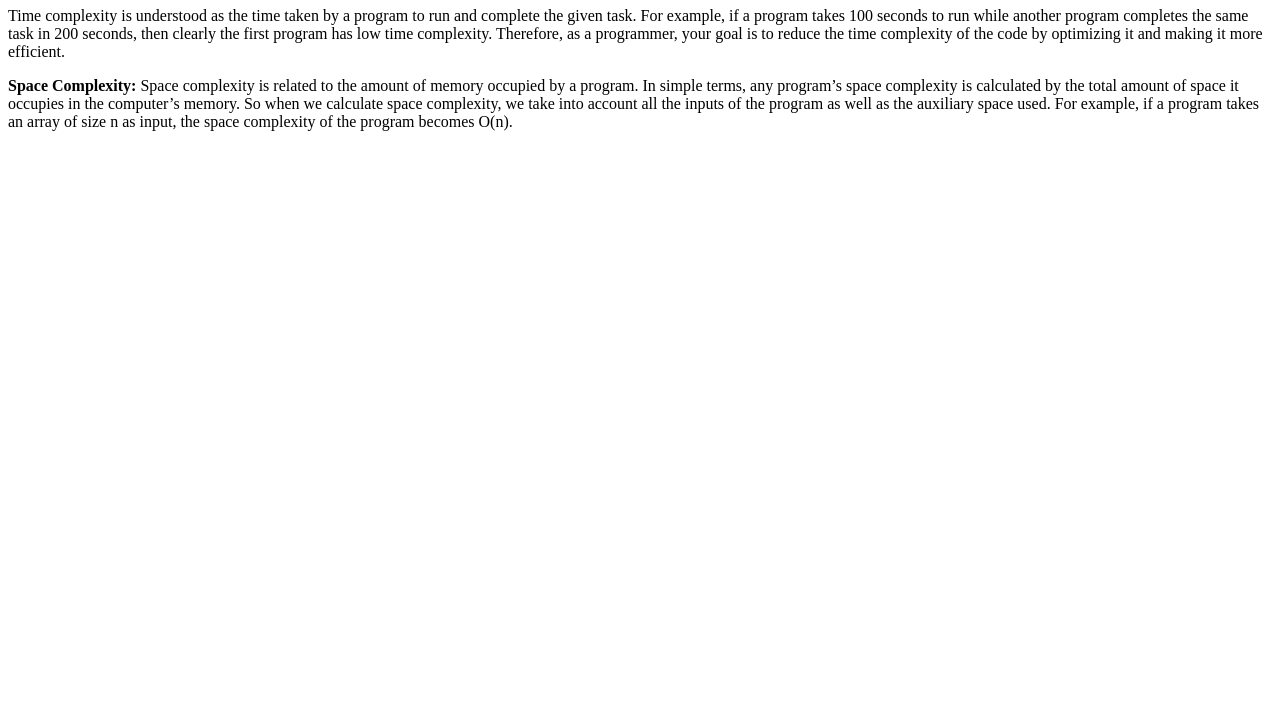
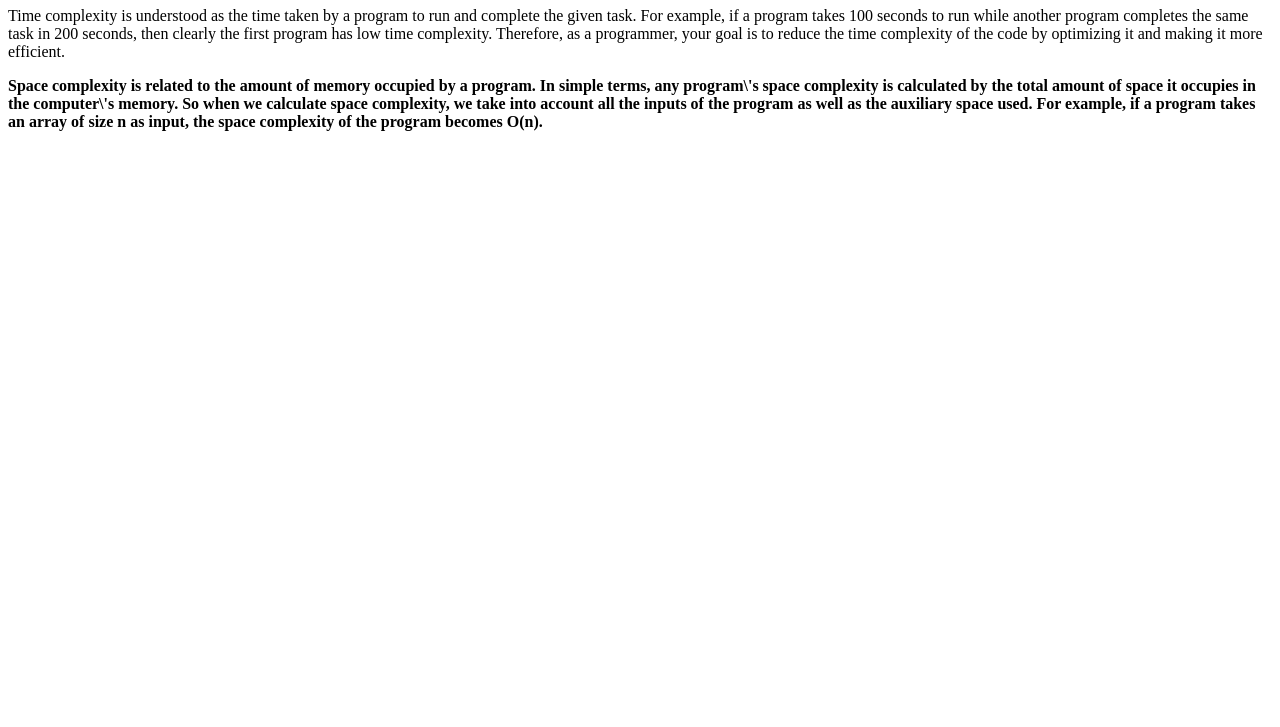
Before and after one commit to acciojob/time-and-space-complexity-venneladubbewar, a website: page main.html in a window 1280 px wide. Shown: the part 73-800 px from the top of the page. Drawn offline with Linux system fonts and the light colour scheme.

Commit message:
created a submission

```diff
--- a/main.html
+++ b/main.html
@@ -11,7 +11,7 @@
 	<div> <h1><b>Time and Space Complexity</b></h1> </div>
 	<div><p>Time complexity is understood as the time taken by a program to run and complete the given task. For example, if a program takes 100 seconds to run while another program completes the same task in 200 seconds, then clearly the first program has low time complexity. Therefore, as a programmer, your goal is to reduce the time complexity of the code by optimizing it and making it more efficient.</p></div>
     <div>
-	 <p><b>Space Complexity:</b> Space complexity is related to the amount of memory occupied by a program. In simple terms, any program’s space complexity is calculated by the total amount of space it occupies in the computer’s memory. So when we calculate space complexity, we take into account all the inputs of the program as well as the auxiliary space used. For example, if a program takes an array of size n as input, the space complexity of the program becomes O(n).</p>
+	 <p><b> Space complexity is related to the amount of memory occupied by a program. In simple terms, any program\'s space complexity is calculated by the total amount of space it occupies in the computer\'s memory. So when we calculate space complexity, we take into account all the inputs of the program as well as the auxiliary space used. For example, if a program takes an array of size n as input, the space complexity of the program becomes O(n).</p>
 	</div>
 		<script type="text/javascript" src="./script.js">
 </script>
```
